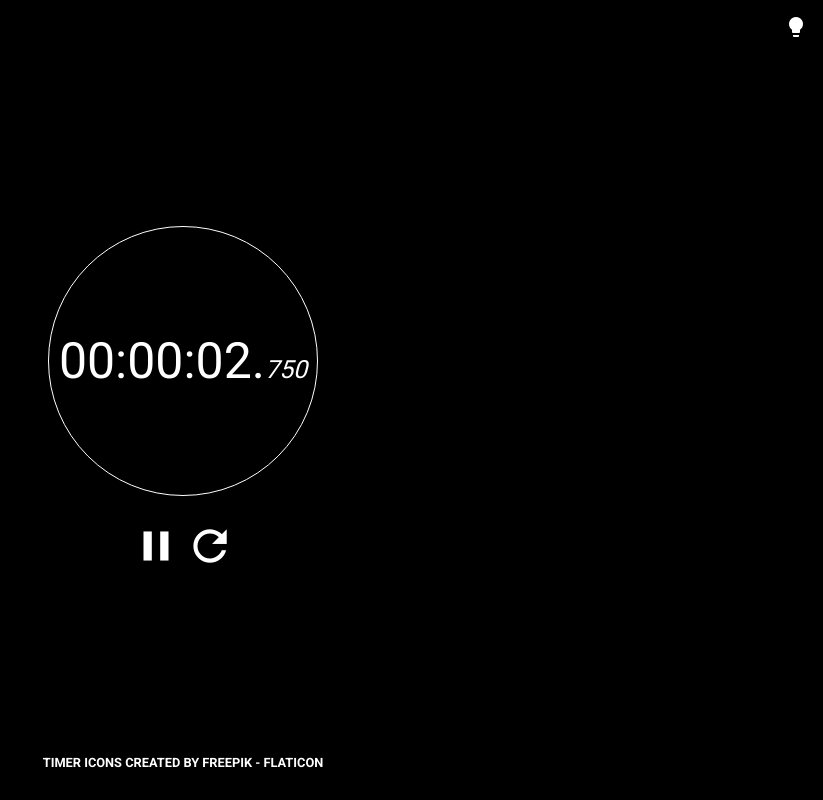
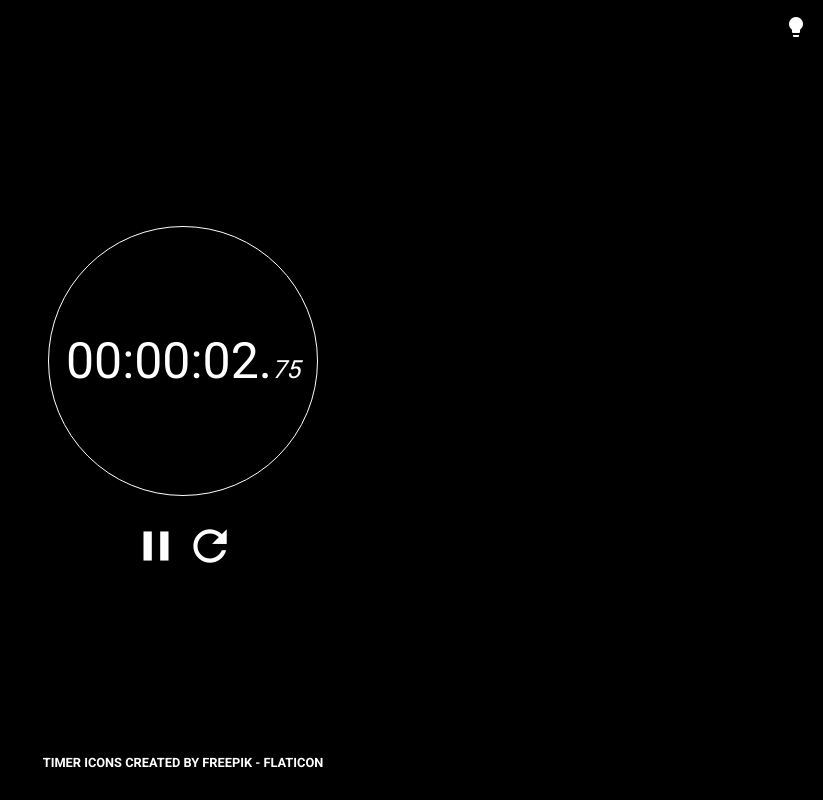
Before and after one commit to emanoeldelfino/stopwatch, a plain HTML site: page index.html in a window 1280 px wide. Both pictures are taken after a click on the element "play_arrow". Shown: the whole page, without its empty margins (457-1280 px from the left). Drawn offline with Linux system fonts and the light colour scheme.

Commit message:
Update milliseconds to show 2 digits instead of 3

```diff
--- a/app.js
+++ b/app.js
@@ -11,7 +11,7 @@ let previousTime, elapsedTime = 0;
 
 function updateTime() {
   let tempTime = elapsedTime;
-  let milliseconds = tempTime % 1000;
+  let milliseconds = Math.floor((tempTime % 1000) / 10);
   tempTime = Math.floor(tempTime / 1000);
   let seconds = tempTime % 60;
   tempTime = Math.floor(tempTime / 60);
@@ -21,9 +21,11 @@ function updateTime() {
 
   let time = [hours, minutes, seconds].map(temp => temp.toString().padStart(2, "0")).join(":");
 
-  title.innerText = time + "." + milliseconds.toString().padStart(3, "0");
+  let msString = milliseconds.toString().padStart(2, "0");
 
-  timer.innerHTML = time + ".<i>" + milliseconds.toString().padStart(3, "0") + "</i>";
+  title.innerText = time;
+
+  timer.innerHTML = time + ".<i>" + msString + "</i>";
 }
 
 darkModeBtn.addEventListener("click", () => {
--- a/index.html
+++ b/index.html
@@ -16,7 +16,7 @@
       <span class="material-icons" id="dark-mode-btn"> lightbulb </span>
       <div id="stopwatch">
         <div id="watch">
-          <span id="timer">00:00:00<i>.000</i></span>
+          <span id="timer">00:00:00<i>.00</i></span>
         </div>
         <div id="buttons">
           <span id="play-pause" class="button material-icons"> play_arrow </span>
```
